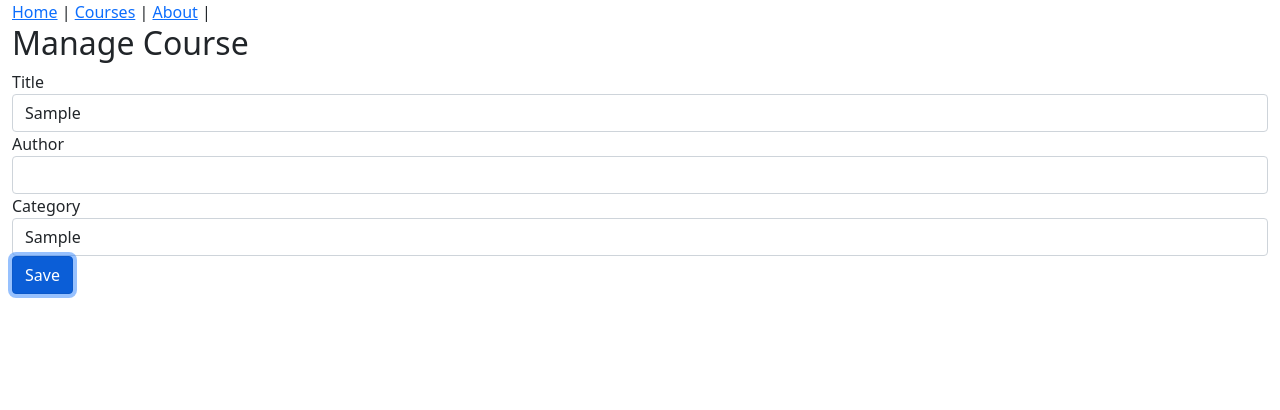
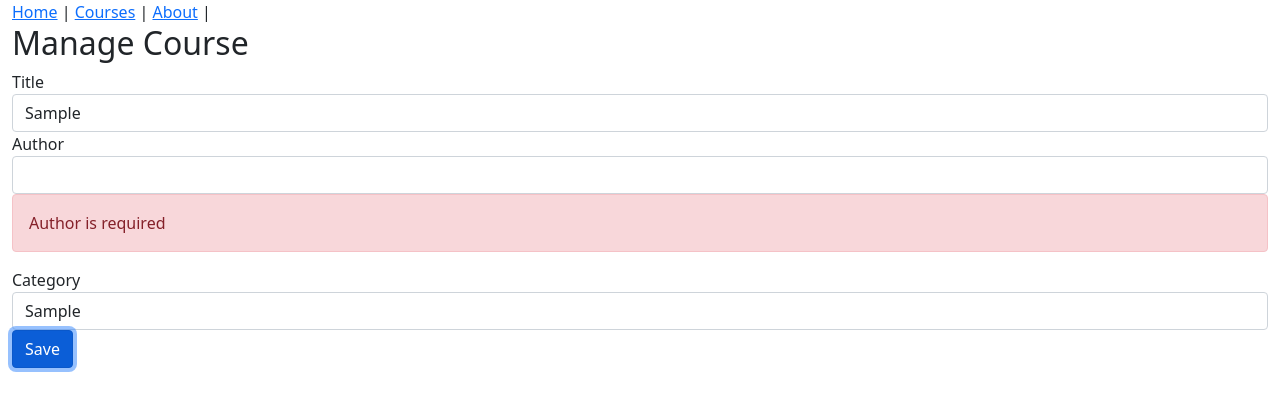
Before and after one commit to excircle/react-flux, a React (Create React App) app: page /course/1 in a window 1280 px wide. Both pictures are taken after typing "Sample", "Sample" into the empty fields and a click on the input "Save". Shown: the top 410 px of the page. Built offline with nearby package versions, Linux system fonts and the light colour scheme; no server answers.

Commit message:
Functional input validation on ManageCoursesPage

```diff
--- a/package.json
+++ b/package.json
@@ -12,6 +12,7 @@
     "react-dom": "^18.1.0",
     "react-router-dom": "^6.3.0",
     "react-scripts": "5.0.1",
+    "react-toastify": "^5.1.1",
     "web-vitals": "^2.1.4"
   },
   "scripts": {
--- a/src/components/App.js
+++ b/src/components/App.js
@@ -6,10 +6,14 @@ import CoursesPage from "./CoursePage";
 import NotFoundPage from "./NotFoundPage";
 import { Route, Routes, Navigate } from "react-router-dom";
 import ManageCoursePage from "./ManageCoursePage";
+import { ToastContainer } from "react-toastify";
+import "react-toastify/dist/ReactToastify.css";
+
 
 function App() {
     return (
     <div className="container-fluid">
+      <ToastContainer autoClose={3000} hideProgressBar />
         <Header />
           <Routes>
             <Route path="/" exact element={<HomePage />} />
--- a/src/components/CourseForm.js
+++ b/src/components/CourseForm.js
@@ -11,6 +11,7 @@ function CourseForm(props) {
         onChange={props.onChange}
         name="title"
         value={props.course.title}
+        error={props.errors.title}
       />
 
       <SelectInput
@@ -20,6 +21,7 @@ function CourseForm(props) {
         onChange={props.onChange}
         value={props.course.authorId || ""}
         className="form-control"
+        error={props.errors}
       />
 
       <TextInput
@@ -28,6 +30,7 @@ function CourseForm(props) {
         label="Category"
         onChange={props.onChange}
         value={props.course.category}
+        error={props.errors.category}
       />
 
       <input type="submit" value="Save" className="btn btn-primary" />
--- a/src/components/ManageCoursePage.js
+++ b/src/components/ManageCoursePage.js
@@ -2,9 +2,11 @@ import React, { useState }  from "react";
 import { useNavigate } from 'react-router-dom';
 import CourseForm from "./CourseForm";
 import * as courseApi from "../api/courseApi";
+import { toast } from "react-toastify";
 
 
 const ManageCoursePage = props => {
+    const [errors, setErrors] = useState({});
     const history = useNavigate();
     const [course, setCourse] = useState({
         id: null,
@@ -19,17 +21,31 @@ const ManageCoursePage = props => {
         setCourse(updatedCourse)
     }
 
+    function formIsValid() {
+        const _errors = {};
+
+        if (!course.title) _errors.title = "Title is required";
+        if (!course.authorId) _errors.authorId = "Author is required";
+        if (!course.category) _errors.category = "Category is required";
+
+        setErrors(_errors);
+
+        return Object.keys(_errors).length === 0;
+    }
+
     function handleSubmit(event) {
         event.preventDefault();
+        if (!formIsValid()) return;
         courseApi.saveCourse(course).then( () => {
             history("/courses");
+            toast.success("Course saved.");
         });
     }
 
     return (
         <React.Fragment>
             <h2>Manage Course</h2>
-            <CourseForm course={course} onChange={handleChange} onSubmit={handleSubmit}/>
+            <CourseForm errors={errors} course={course} onChange={handleChange} onSubmit={handleSubmit}/>
         </React.Fragment>
     )
 }
--- a/src/components/common/SelectInput.js
+++ b/src/components/common/SelectInput.js
@@ -23,7 +23,9 @@ function SelectInput(props) {
           <option value="2" >Scott Allen</option>
           </select>
         </div>
-        { props.error && <div className="alert alert-danger">{props.error}</div> }
+        { props.error.authorId && (
+        <div className="alert alert-danger">{props.error.authorId}</div>
+        )}
       </div>
     )
 }
```
Also changed, not shown: 1 other file (tests, documents, lock files or other folders).
